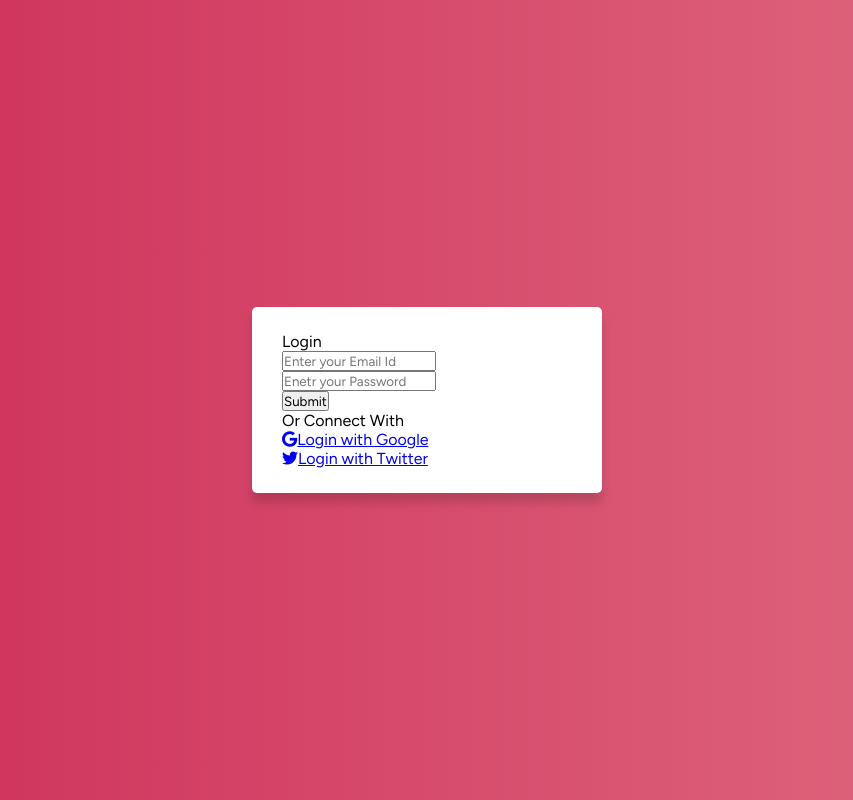
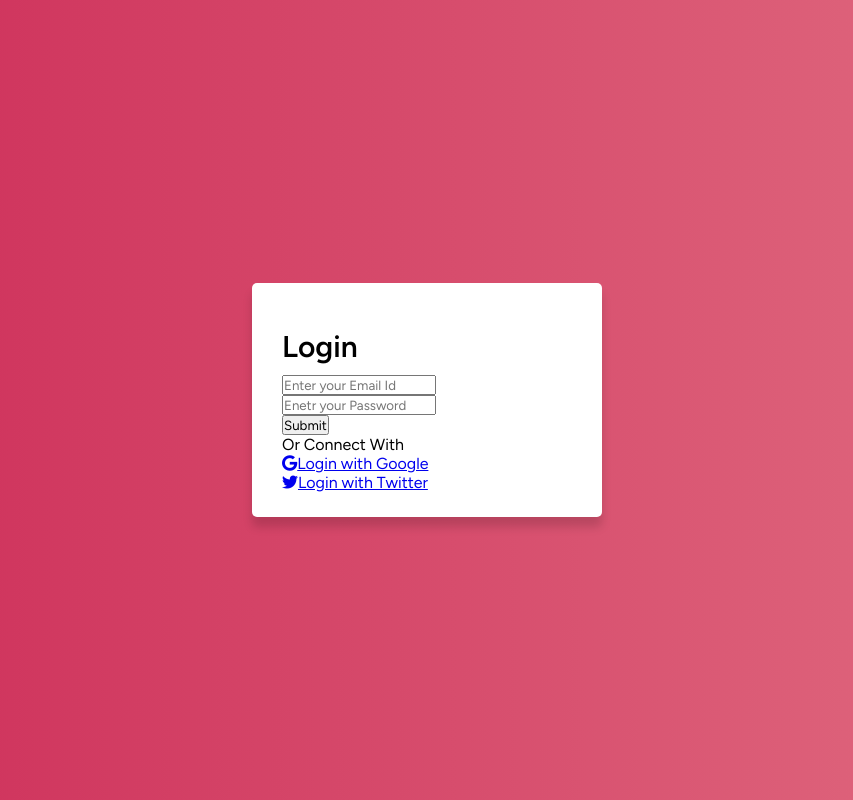
Before and after one commit to ankitaThorve/animated-login-form, a plain HTML site: page index.html in a window 1280 px wide. Shown: the whole page, without its empty margins (213-1066 px from the left). Drawn offline with Linux system fonts and the light colour scheme.

Commit message:
Design main title

```diff
--- a/style.css
+++ b/style.css
@@ -23,3 +23,9 @@ html, body{
   border-radius: 5px;
   box-shadow: 0 10px 10px rgba(0, 0, 0, 0.15);
 }
+
+.container form .title{
+  font-size: 30px;
+  font-weight: 600;
+  margin: 20px 0 10px 0;
+}
```
